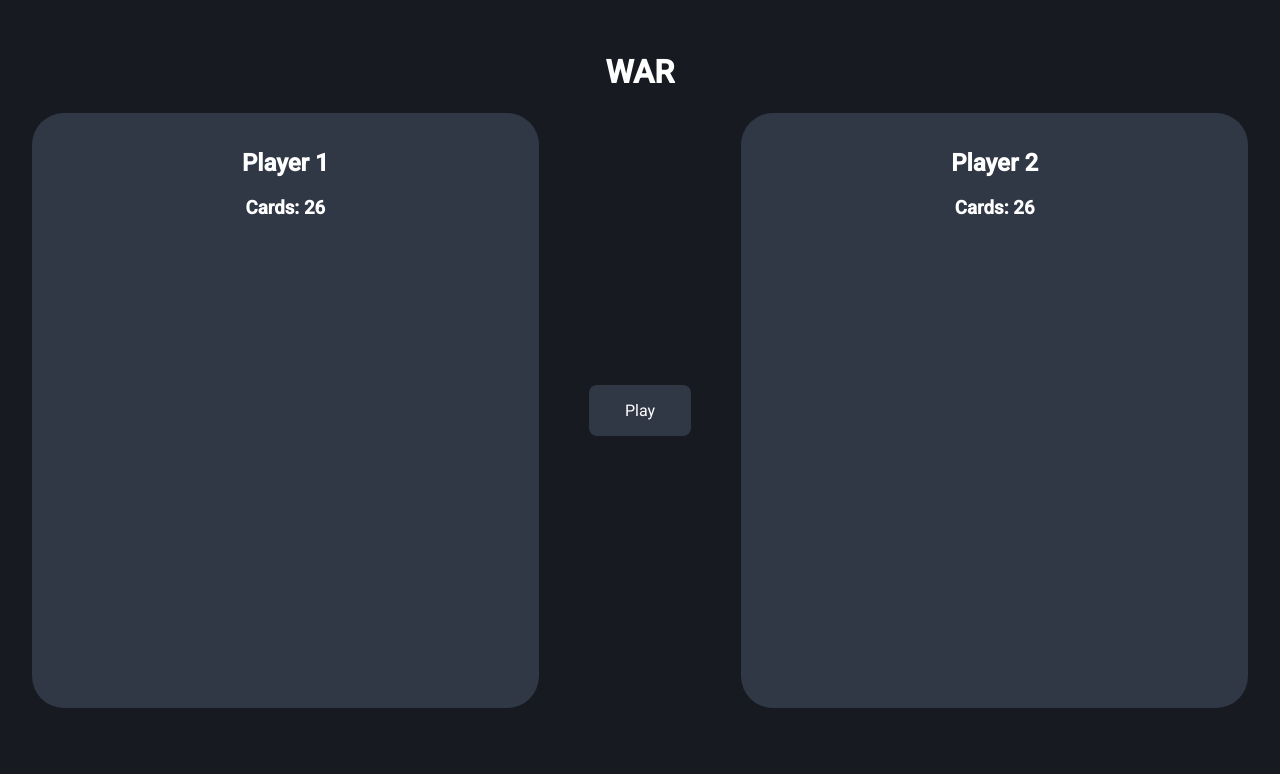
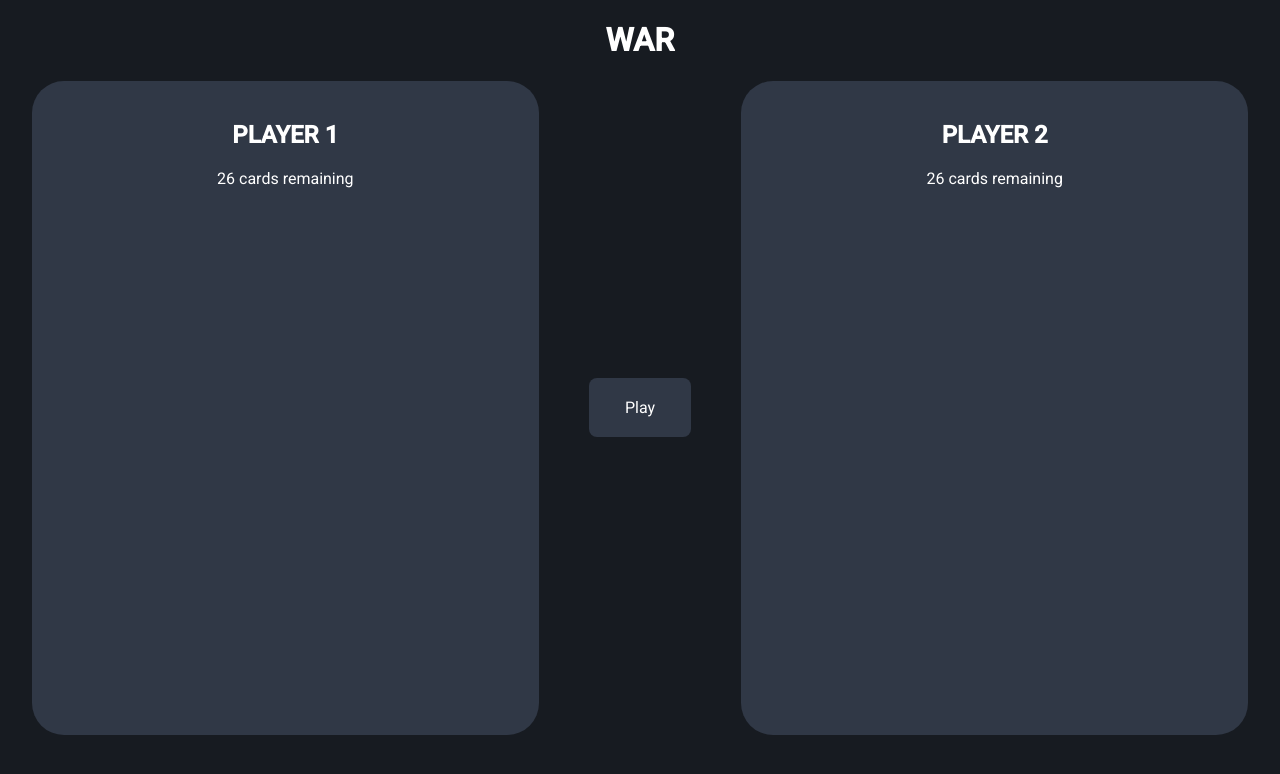
Before and after one commit to zachstence/war, a React (Create React App) app: page / in a window 1280 px wide. Shown: the top 774 px of the page. Built offline with nearby package versions, Linux system fonts and the light colour scheme.

Commit message:
style: adjust styling

```diff
--- a/src/components/Game/Game.scss
+++ b/src/components/Game/Game.scss
@@ -2,7 +2,7 @@
 
 .game {
     height: 100%;
-    padding: 2rem;
+    padding: 0 2rem;
 
     display: grid;
     grid-template-columns: 5fr 2fr 5fr;
@@ -35,6 +35,7 @@
             padding: 1rem;
             border-radius: 0.5rem;
             background-color: $gray-4;
+            border: 4px solid transparent;
 
             &:hover {
                 background-color: $gray-3;
@@ -47,6 +48,7 @@
         width: 100%;
         padding: 1rem;
         text-align: center;
+        border: 4px solid transparent;
 
         background-color: $gray-4;
         border-radius: 2rem;
@@ -66,4 +68,18 @@
         flex-direction: row;
     }
 
+    &.war {
+        h1 {
+            color: $red;
+        }
+
+        button {
+            border-color: $red;
+        }
+
+        .player {
+            border-color: $red;
+        }
+    }
+
 }
--- a/src/components/Game/Game.tsx
+++ b/src/components/Game/Game.tsx
@@ -83,11 +83,11 @@ const Game: React.FC = () => {
 
     if (p1Deck && p2Deck) {
         return (
-            <div className="game">
+            <div className={`game${isWar ? " war" : ""}`}>
                 <h1>WAR</h1>
                 <div className="player left">
-                    <h2>Player 1</h2>
-                    <h3>Cards: {p1Deck.size()}</h3>
+                    <h2>PLAYER 1</h2>
+                    <p>{p1Deck.size()} cards remaining</p>
                     <div className="played-cards">{renderCards(p1Played)}</div>
                 </div>
                 <div className="middle">
@@ -96,8 +96,8 @@ const Game: React.FC = () => {
                         : <button onClick={evaluate}>Evaluate</button>}
                 </div>
                 <div className="player right">
-                    <h2>Player 2</h2>
-                    <h3>Cards: {p2Deck.size()}</h3>
+                    <h2>PLAYER 2</h2>
+                    <p>{p2Deck.size()} cards remaining</p>
                     <div className="played-cards">{renderCards(p2Played)}</div>
                 </div>
             </div>
```
